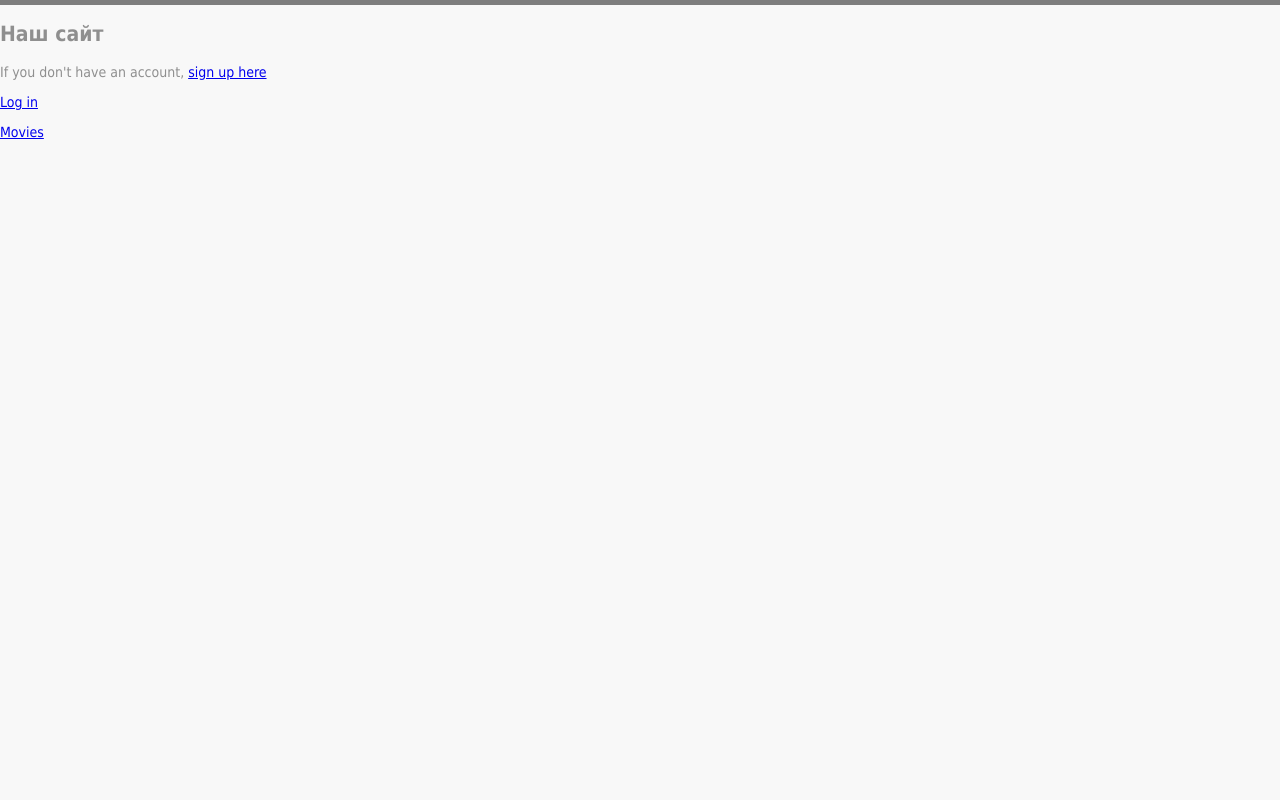
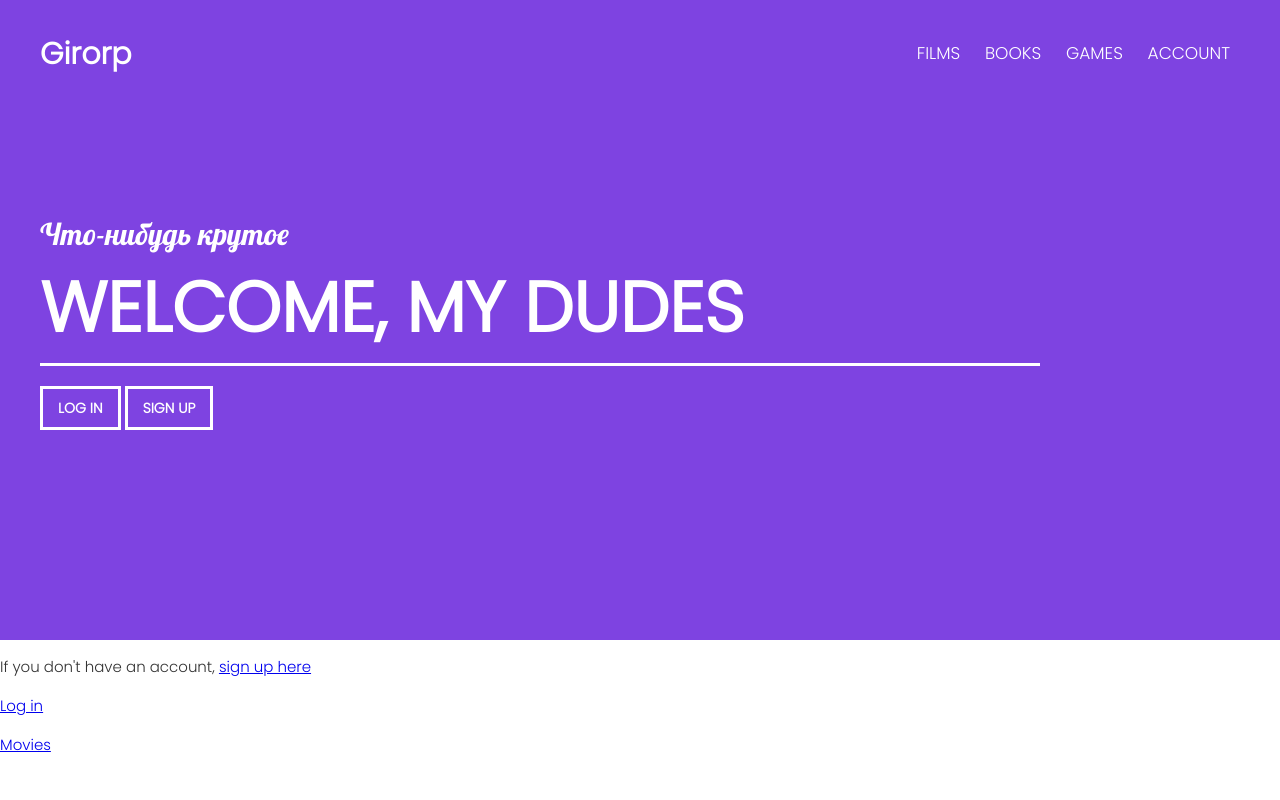
Before and after one commit to kolenka-matka/spasite, a Django app: page / in a window 1280 px wide. Run offline with Django 4.2, Linux system fonts and the light colour scheme.

Commit message:
ура наш сайт теперь не урод (почти)

```diff
--- a/static/css/styles.css
+++ b/static/css/styles.css
@@ -1,7 +1,166 @@
 body {
-	color: #8f8f8f;
-	font: 14px Tahoma, sans-serif;
-	background-color: #f8f8f8;
-	border-top: 5px solid #7e7e7e;
-	margin: 0px;
+    margin: 0;
+	font-family: 'Poppins', sans-serif;
+
+	font-size: 15px;
+	color: #333;
+	line-height: 1.6;
 }
+
+
+h1, h2, h3, h4, h5, h6 {
+	margin: 0;
+}
+
+*,
+*: after,
+*: before,
+{
+	box-sizing: border-box;
+}
+
+/**/
+.container {
+	width: 100%;
+	max-width: 1200px;
+	margin: 0 auto;
+}
+
+.intro {
+	display: flex;
+	flex-direction: column;
+	justify-content: center;
+	width: 100%;
+	height: 80vh;
+
+	background: #7E43E1;
+}
+
+.intro_title { /*welcome*/
+	color: #fff;
+	font-size: 70px;
+	font-weight: 700;
+	text-transform: uppercase;
+	text-align: left;
+	line-height: 1;
+}
+
+/*полосочка под welcome*/
+.intro_title:after {
+	content: "";
+	display: block;
+	width: 1000px;
+	height: 3px;
+	margin: 20px auto;
+
+	background-color: #fff;
+}
+
+.intro_inner{
+	color: #fff;
+	width: 100%;
+	max-width: 880px;
+	margin: 0;
+
+	text-align: center;
+}
+
+.intro_suptitle{ /*что-нибудь крутое*/
+	margin-bottom: 15px;
+
+	font-size: 30px;
+	color: #fff;
+	font-weight: 20;
+	font-family: 'Lobster', cursive;
+	text-align: left;
+}
+
+.header {
+	padding-top: 30px; /*отстутп сверху*/
+	position: absolute;
+	top: 0;
+	left: 0;
+	right: 0;
+	z-index: 1000; /*поверх всего чтобы было*/
+}
+
+.header_inner {
+	display: flex;
+	justify-content: space-between;
+	align-items: center; /*выравнивание по центру относительно горизонтали*/
+}
+
+
+.header_logo { /*название если че*/
+	font-size: 30px;
+	font-weight: 700;
+	color:  #fff;
+}
+
+.nav {
+	font-size: 17px;
+	text-transform: uppercase;
+}
+
+/**/
+.nav_link {
+	display: inline-block;
+	vertical-align: top;
+	margin: 10px; /*расстояние между пунктами менюшки*/
+	position: relative;
+
+	color: #fff;
+	text-decoration: none;
+	transition: color 0.2s linear;
+}
+
+/*полосочки под менюшкой*/
+.nav_link:after {
+	content: "";
+	display: block;
+	width: 100%;
+	height: 3px;
+
+	background-color: #F43DB1;
+	opacity: 0;
+
+	position: absolute;
+	top: 100%;
+	left: 0;
+	z-index: 1;
+
+	transition: opacity .2s linear;  /*opacity отвечает за непрозрачность*/
+}
+
+/*изменение цвета пунктов менюшки при навендении мышки*/
+.nav_link:hover {
+	color: #F43DB1;
+}
+
+/*появление полосочек*/
+.nav_link:hover:after {
+	opacity: 1;
+}
+
+.btn{
+	display: inline-block;
+	vertical-align: top;
+	padding: 8px 15px;
+
+	border: 3px solid #fff;
+
+	color: #fff;
+	font-size: 14px;
+	font-weight: 700;
+	text-transform: uppercase;
+	text-decoration: none;
+
+
+
+	transition: background .1s linear, color .1s linear;
+}
+
+.btn:hover {
+	background-color: #fff;
+	color: #333
+}
--- a/templates/index.html
+++ b/templates/index.html
@@ -5,9 +5,50 @@
     <meta charset="UTF-8">
     <title>Главная страница</title>
     <link rel="stylesheet" href="{% static 'css/styles.css'%}" type="text/css">
+
+    <link rel="preconnect" href="https://fonts.googleapis.com">
+    <link rel="preconnect" href="https://fonts.gstatic.com" crossorigin>
+    <link href="https://fonts.googleapis.com/css2?family=Poppins:wght@300&display=swap" rel="stylesheet">
+
+    <link rel="preconnect" href="https://fonts.googleapis.com">
+    <link rel="preconnect" href="https://fonts.gstatic.com" crossorigin>
+    <link href="https://fonts.googleapis.com/css2?family=Lobster&display=swap" rel="stylesheet">
+
+
 </head>
 <body>
-<h2>Наш сайт</h2>
+
+
+<header class="header">
+    <div class="container">
+        <div class="header_inner">
+            <div class="header_logo">Girorp</div>
+
+            <nav class="nav">
+                <a class="nav_link" href="#">Films</a>
+                <a class="nav_link" href="#">Books</a>
+                <a class="nav_link" href="#">Games</a>
+                <a class="nav_link" href="#">Account</a>
+
+            </nav>
+        </div>
+    </div>
+</header>
+
+<div class="intro">
+    <div class="container">
+        <div class="intro_inner">
+            <h2 class="intro_suptitle">Что-нибудь крутое</h2>
+            <h1 class="intro_title">Welcome, my dudes</h1>
+        </div>
+
+        <a class="btn" href="{% url "logout" %}">Log In</a>
+        <a class="btn" href="{% url "signin" %}">Sign Up</a>
+
+        <!-- <h1>Наш сайт</h1> -->
+    </div>
+</div>
+
 
 {% if request.user.is_authenticated %}
     <ul class="menu">
```
